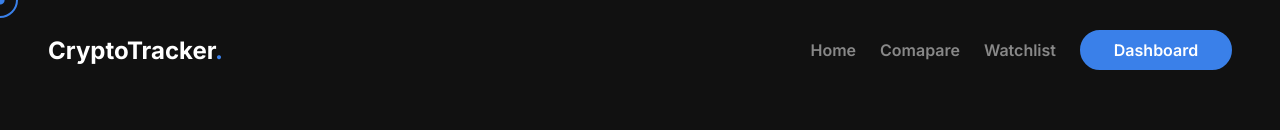
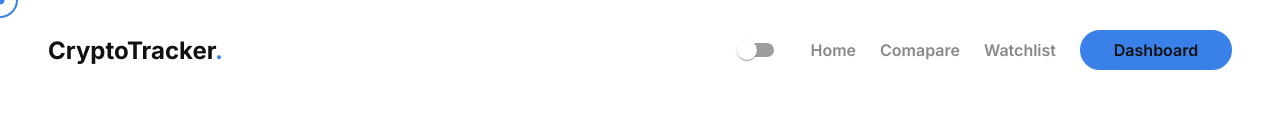
Before and after one commit to pavannavde/crypto-tracker, a React (Create React App) app: page / in a window 1280 px wide. Shown: the top 130 px of the page. Built offline with nearby package versions, Linux system fonts and the light colour scheme.

Commit message:
theme changre

```diff
--- a/src/components/Common/Header/drawer.js
+++ b/src/components/Common/Header/drawer.js
@@ -1,11 +1,45 @@
-import { useState } from "react";
+import { useEffect, useState } from "react";
 import Drawer from "@mui/material/Drawer";
 import MenuRoundedIcon from "@mui/icons-material/MenuRounded";
 import { IconButton } from "@mui/material";
 import { Link } from "react-router-dom";
+import {Switch} from "@mui/material";
+import { toast } from "react-toastify";
 
 export default function TemporaryDrawer() {
   const [open, setOpen] = useState(false);
+  const [darkMode, setDarkMode] = useState(
+    localStorage.getItem("theme") == "dark" ? true : false
+  );
+
+  useEffect(() => {
+    if (localStorage.getItem("theme") == "dark") {
+      setDark();
+    } else {
+      setLight();
+    }
+  }, []);
+
+  const changeMode = () => {
+    setDarkMode(!darkMode);
+    toast.success("Theme Changed!");
+    const mode = localStorage.getItem("theme");
+    if (mode == "dark") {
+      setLight();
+    } else {
+      setDark();
+    }
+  };
+
+  const setDark = () => {
+    localStorage.setItem("theme", "dark");
+    document.documentElement.setAttribute("data-theme", "dark");
+  };
+
+  const setLight = () => {
+    localStorage.setItem("theme", "light");
+    document.documentElement.setAttribute("data-theme", "light");
+  };
 
   return (
     <div>
@@ -26,6 +60,13 @@ export default function TemporaryDrawer() {
           <Link to="/Dashboard">
             <p className="link">Dashboard</p>
           </Link>
+          <p className="link">{darkMode ? "Light Mode" : "Dark Mode"}</p>
+            <Switch
+              checked={darkMode}
+              onClick={() => {
+                changeMode();
+              }}
+            />
         </div>
       </Drawer>
     </div>
--- a/src/components/Common/Header/index.js
+++ b/src/components/Common/Header/index.js
@@ -1,10 +1,45 @@
-import React from 'react'
+import React, { useEffect, useState } from 'react'
 import './styles.css'
 import TemporaryDrawer from './drawer';
 import Button from '../Button';
 import { Link } from 'react-router-dom';
+import { Switch }  from '@mui/material';
+import { toast } from 'react-toastify';
 
 const Header = () => {
+  const [darkMode, setDarkMode] = useState(
+    localStorage.getItem("theme") == "dark" ? true : false
+  );
+
+  useEffect(() => {
+    if (localStorage.getItem("theme") == "dark") {
+      setDark();
+    } else {
+      setLight();
+    }
+  }, []);
+
+  const changeMode = () => {
+    setDarkMode(!darkMode);
+    toast.success("Theme Changed!");
+    const mode = localStorage.getItem("theme");
+    if (mode == "dark") {
+      setLight();
+    } else {
+      setDark();
+    }
+  };
+
+  const setDark = () => {
+    localStorage.setItem("theme", "dark");
+    document.documentElement.setAttribute("data-theme", "dark");
+  };
+
+  const setLight = () => {
+    localStorage.setItem("theme", "light");
+    document.documentElement.setAttribute("data-theme", "light");
+  };
+
   return (
     <div className='header'>
 
@@ -13,6 +48,11 @@ const Header = () => {
         </h1>
 
        <div className='links'>
+        <Switch
+        checked={darkMode}
+        onClick={() => {
+          changeMode();}}
+        />
         <Link to='/'>
           <p className='link'>Home</p>
         </Link>
--- a/src/index.css
+++ b/src/index.css
@@ -102,6 +102,20 @@ body {
   transition: all 400ms ease-out;
 }
 
+[data-theme="dark"] {
+  --white: #ffffff;
+  --black: #111;
+  --grey: #888;
+  --darkgrey: #1b1b1b;
+}
+
+[data-theme="light"] {
+  --white: #111;
+  --black: #fff;
+  --grey: #888;
+  --darkgrey: #f3f3f3;
+}
+
 @media only screen and (max-width: 600px) {
   .cursor-pointer,
   .cursor {
```
